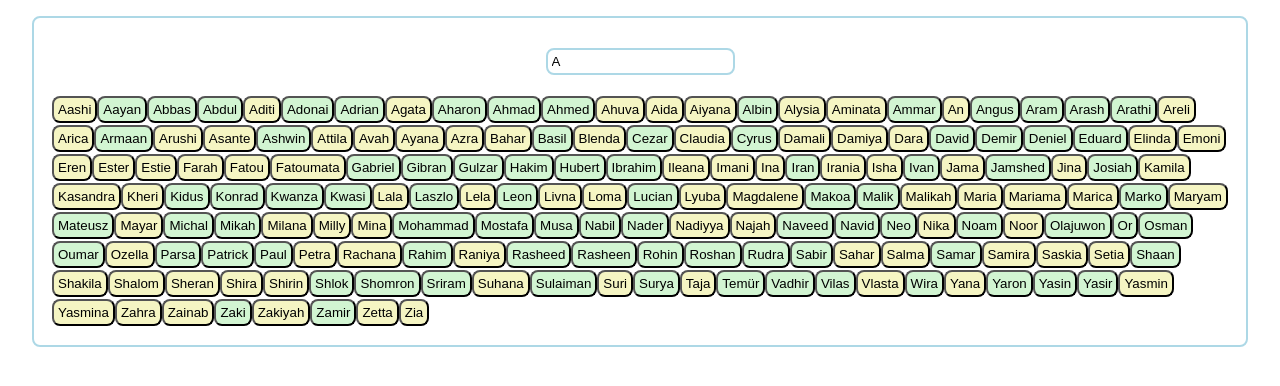
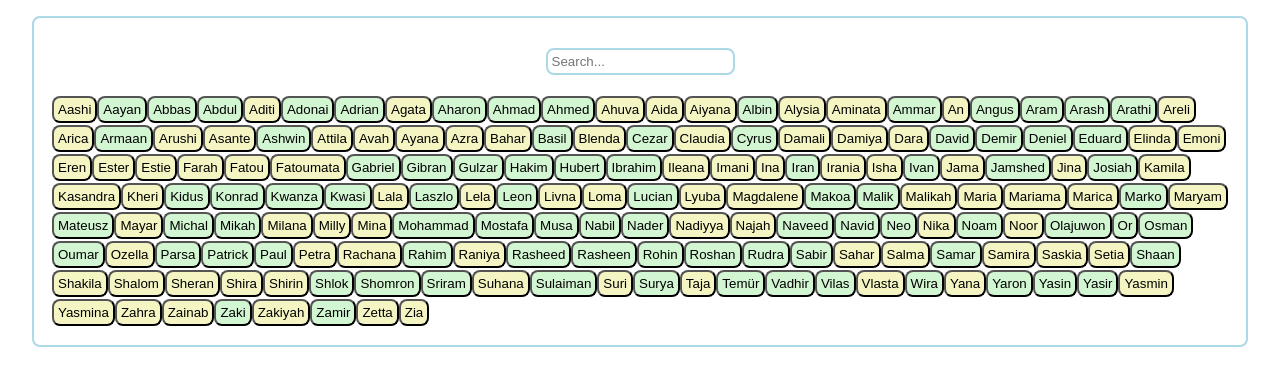
Before and after one commit to BethanL19/baby-names-react, a React (Create React App) app: page / in a window 1280 px wide. Shown: the top 386 px of the page. Built offline with nearby package versions, Linux system fonts and the light colour scheme; the HTML template or start-up script is replaced by a standard one.

Commit message:
search bar working

```diff
--- a/src/App.tsx
+++ b/src/App.tsx
@@ -1,14 +1,10 @@
-import { useState } from "react";
 import { BabyNames } from "./baby-names";
-import { SearchBar } from "./searchBar";
 import "./style.css";
 
 function App(): JSX.Element {
-  const [typedSearch, setTypedSearch] = useState("A");
   return (
     <>
-      <SearchBar typedSearchState={typedSearch} />
-      <BabyNames typedSearchState={typedSearch} />
+      <BabyNames />
     </>
   );
 }
--- a/src/baby-names.tsx
+++ b/src/baby-names.tsx
@@ -1,3 +1,4 @@
+import { useState } from "react";
 import { NamesDataInfo, namesData } from "./babyNamesData";
 
 interface BabyNameButtonProps {
@@ -14,25 +15,38 @@ function BabyNameButton(props: BabyNameButtonProps): JSX.Element {
   );
 }
 
-interface BabyNamesProps {
-  typedSearchState: string;
-}
+function BabyNames(): JSX.Element {
+  const [typedSearch, setTypedSearch] = useState("");
+  const handleSearch = (searchWord: string) => setTypedSearch(searchWord);
 
-function BabyNames(props: BabyNamesProps): JSX.Element {
-  const sortedNamesData = [...namesData].sort((a, b) =>
+  let filteredNamesData;
+  if (typedSearch.length > 0) {
+    filteredNamesData = namesData.filter((item) =>
+      item.name.toLowerCase().includes(typedSearch.toLowerCase())
+    );
+  } else {
+    filteredNamesData = namesData;
+  }
+
+  const sortedNamesData = [...filteredNamesData].sort((a, b) =>
     a.name.localeCompare(b.name)
   );
-
-  if (props.typedSearchState.length > 0) {
-    namesData.filter((who) => who.name.match(props.typedSearchState));
-  }
 
   const namesArray = sortedNamesData.map((item, index) => (
     <BabyNameButton key={index} nameData={item} />
   ));
-  return <div>{namesArray}</div>;
+
+  return (
+    <div>
+      <input
+        className="searchBar"
+        placeholder="Search..."
+        value={typedSearch}
+        onChange={(event) => handleSearch(event.target.value)}
+      />
+      {namesArray}
+    </div>
+  );
 }
 
 export { BabyNameButton, BabyNames };
-
-// centre buttons
--- a/src/searchBar.tsx
+++ b/src/searchBar.tsx
@@ -1,18 +1,18 @@
-interface SearchBarProps {
-  typedSearchState: string;
-  // setTypedSearchState: string;
-}
-export function SearchBar(props: SearchBarProps): JSX.Element {
-  // const handleSearch = (searchWord: string) => props.setTypedSearchState(searchWord)
+// interface SearchBarProps {
+//   typedSearchState: string;
+//   // setTypedSearchState: string;
+// }
+// export function SearchBar(props: SearchBarProps): JSX.Element {
+//   // const handleSearch = (searchWord: string) => props.setTypedSearchState(searchWord)
 
-  return (
-    <>
-      <input
-        className="searchBar"
-        placeholder="Search..."
-        value={props.typedSearchState}
-        // onChange={(event) => handleSearch(event.target.value)}
-      />
-    </>
-  );
-}
+//   return (
+//     <>
+//       <inputs
+//         className="searchBar"
+//         placeholder="Search..."
+//         value={props.typedSearchState}
+//         // onChange={(event) => handleSearch(event.target.value)}
+//       />
+//     </>
+//   );
+// }
```
